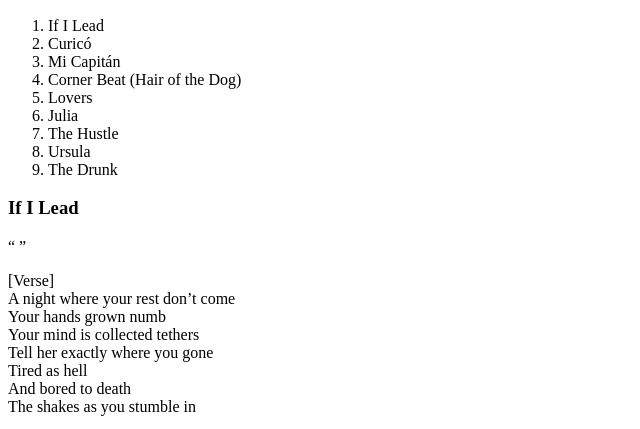
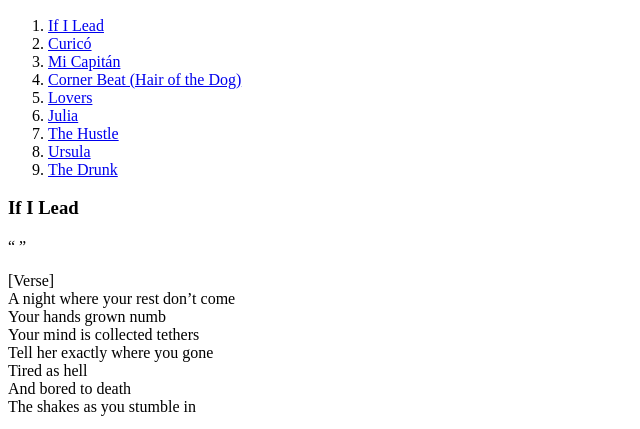
Before and after one commit to Alex-mp4/wu1-songlist, a plain HTML site: page index.html in a window 1280 px wide. Shown: the part 339-768 px from the top of the page, without its empty margins (0-640 px from the left). Drawn offline with Linux system fonts and the light colour scheme.

Commit message:
✨ nav is working

```diff
--- a/index.html
+++ b/index.html
@@ -20,19 +20,19 @@
                 <aside>
                     <h2>Creatures of Habit</h2>
                     <ol>
-                        <li>If I Lead</li>
-                        <li>Curicó</li>
-                        <li>Mi Capitán</li>
-                        <li>Corner Beat (Hair of the Dog)</li>
-                        <li>Lovers</li>
-                        <li>Julia</li>
-                        <li>The Hustle</li>
-                        <li>Ursula</li>
-                        <li>The Drunk</li>
+                        <li><a href="#ifILead">If I Lead</a></li>
+                        <li><a href="#curico">Curicó</a></li>
+                        <li><a href="#miCapitan">Mi Capitán</a></li>
+                        <li><a href="#cornerBeat">Corner Beat (Hair of the Dog)</a></li>
+                        <li><a href="#lovers">Lovers</a></li>
+                        <li><a href="#julia">Julia</a></li>
+                        <li><a href="#theHustle">The Hustle</a></li>
+                        <li><a href="#ursula">Ursula</a></li>
+                        <li><a href="#theDrunk">The Drunk</a></li>
                     </ol>
                 </aside>
             </header>
-            <section>
+            <section id="ifILead">
                 <h3>
                 If I Lead
                 </h3>
@@ -118,7 +118,7 @@
                     If I lead would you follow <br>
                 </p>
             </section>
-            <section>
+            <section id="curico">
                 <h3>
                 Curicó
                 </h3>
@@ -195,7 +195,7 @@
                 (Pa’ donde va la luz mi perlina)<br>
                 </p>
             </section>
-            <section>
+            <section id="miCapitan">
                 <h3>
                     Mi Capitán
                 </h3>
@@ -206,7 +206,7 @@
                     [Lyrics not available]
                 </p>
             </section>
-            <section>
+            <section id="cornerBeat">
                 <h3>
                     Corner Beat (Hair of the Dog)
                 </h3>
@@ -217,7 +217,7 @@
                     [Lyrics not available]
                 </p>
             </section>
-            <section>
+            <section id="lovers">
                 <h3>
                     Lovers
                 </h3>
@@ -228,7 +228,7 @@
                     [Lyrics not available]
                 </p>
             </section>
-            <section>
+            <section id="julia">
                 <h3>
                     Julia
                 </h3>
@@ -272,7 +272,7 @@
                     Yo me quedo en Curicó<br>
                 </p>
             </section>
-            <section>
+            <section id="theHustle">
                 <h3>
                     The Hustle
                 </h3>
@@ -360,7 +360,7 @@
                     Summer light<br>
                     </p>
             </section>
-            <section>
+            <section id="ursula">
                 <h3>
                     Ursula
                 </h3>
@@ -371,7 +371,7 @@
                     [Lyrics not available]
                 </p>
             </section>
-            <section>
+            <section id="theDrunk">
                 <h3>
                     The Drunk
                 </h3>
```
